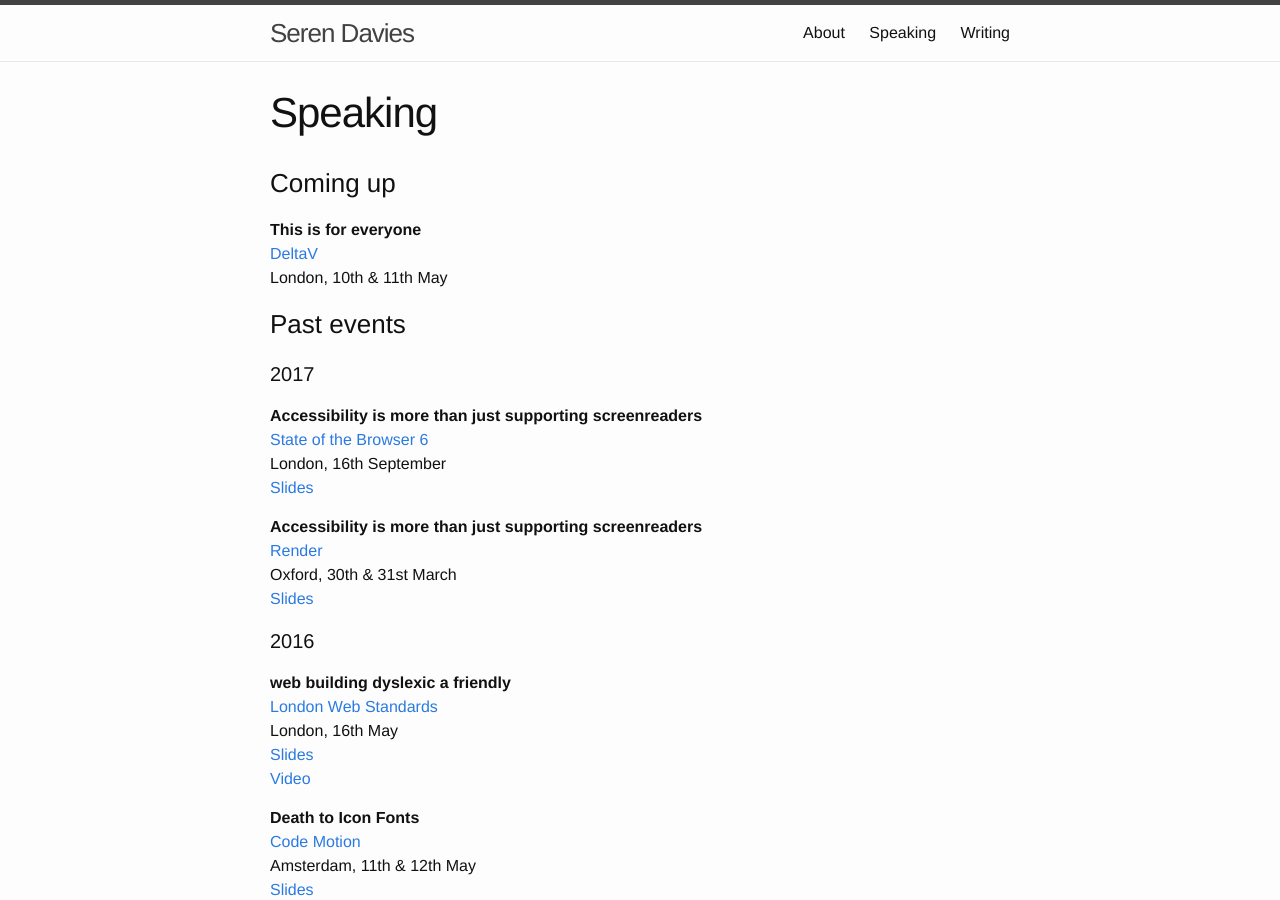
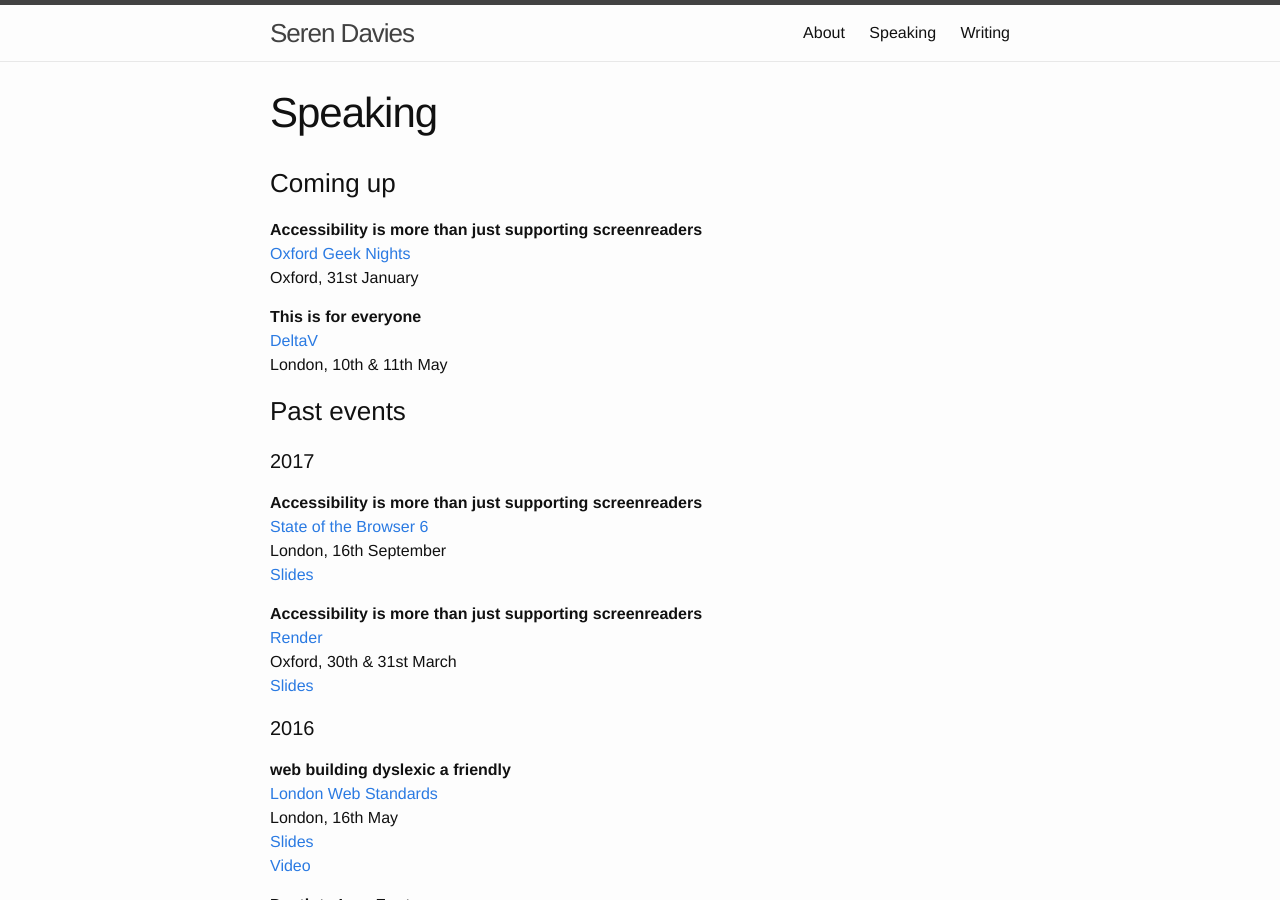
Before and after one commit to ninjanails/ninjanails.github.io, a Jekyll site: the page built from speaking.md, in a window 1280 px wide and 900 px high. Built offline with Jekyll 4.4.1, drawn with Linux system fonts in a browser that asks for light colours.

Commit message:
add OGN speaking gig

```diff
--- a/speaking.md
+++ b/speaking.md
@@ -5,6 +5,10 @@ permalink: /speaking/
 ---
 
 ### Coming up
+
+**Accessibility is more than just supporting screenreaders** <br>
+[Oxford Geek Nights](http://oxford.geeknights.net/) <br>
+Oxford, 31st January
 
 **This is for everyone** <br>
 [DeltaV](https://2018.deltavconf.com/) <br>
```
